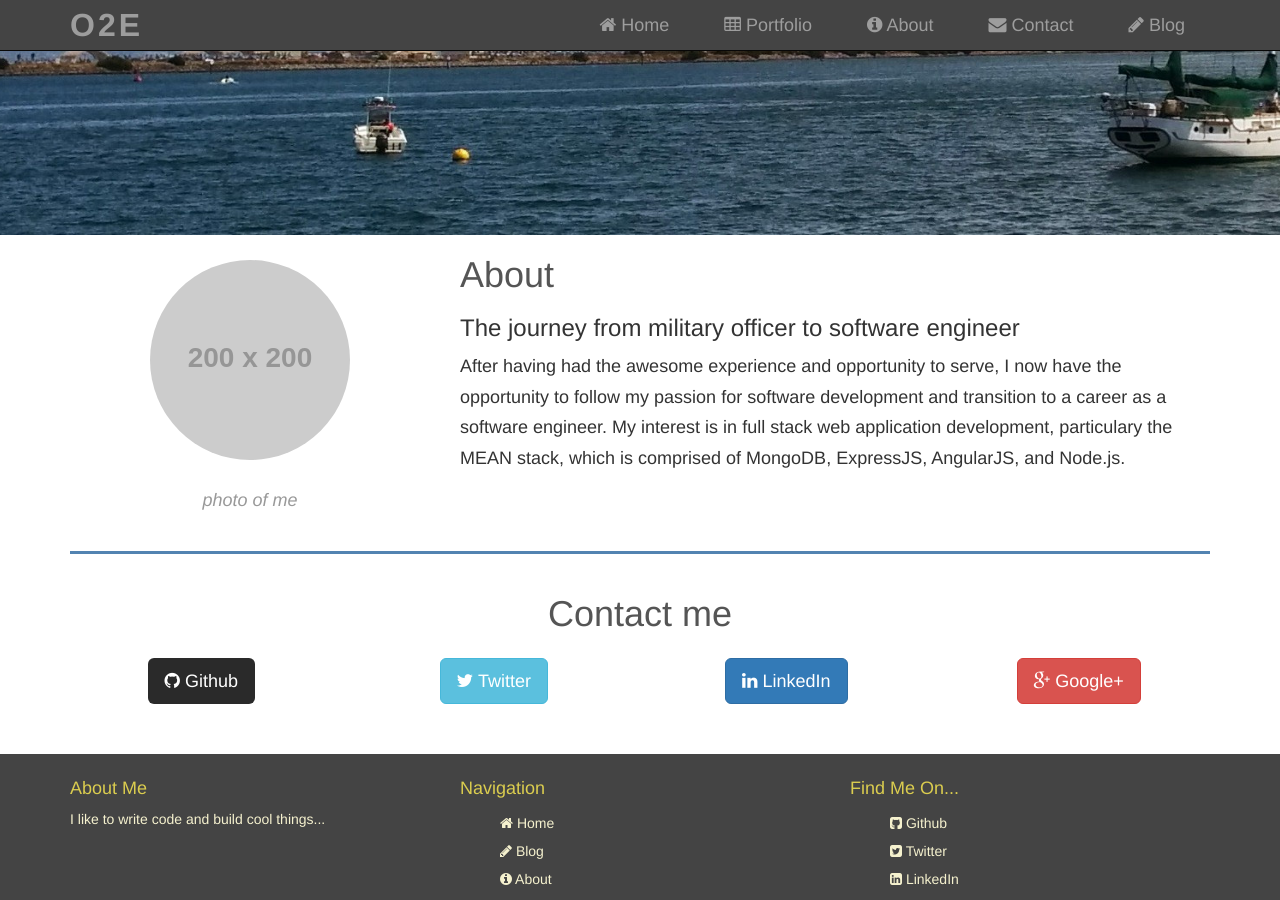
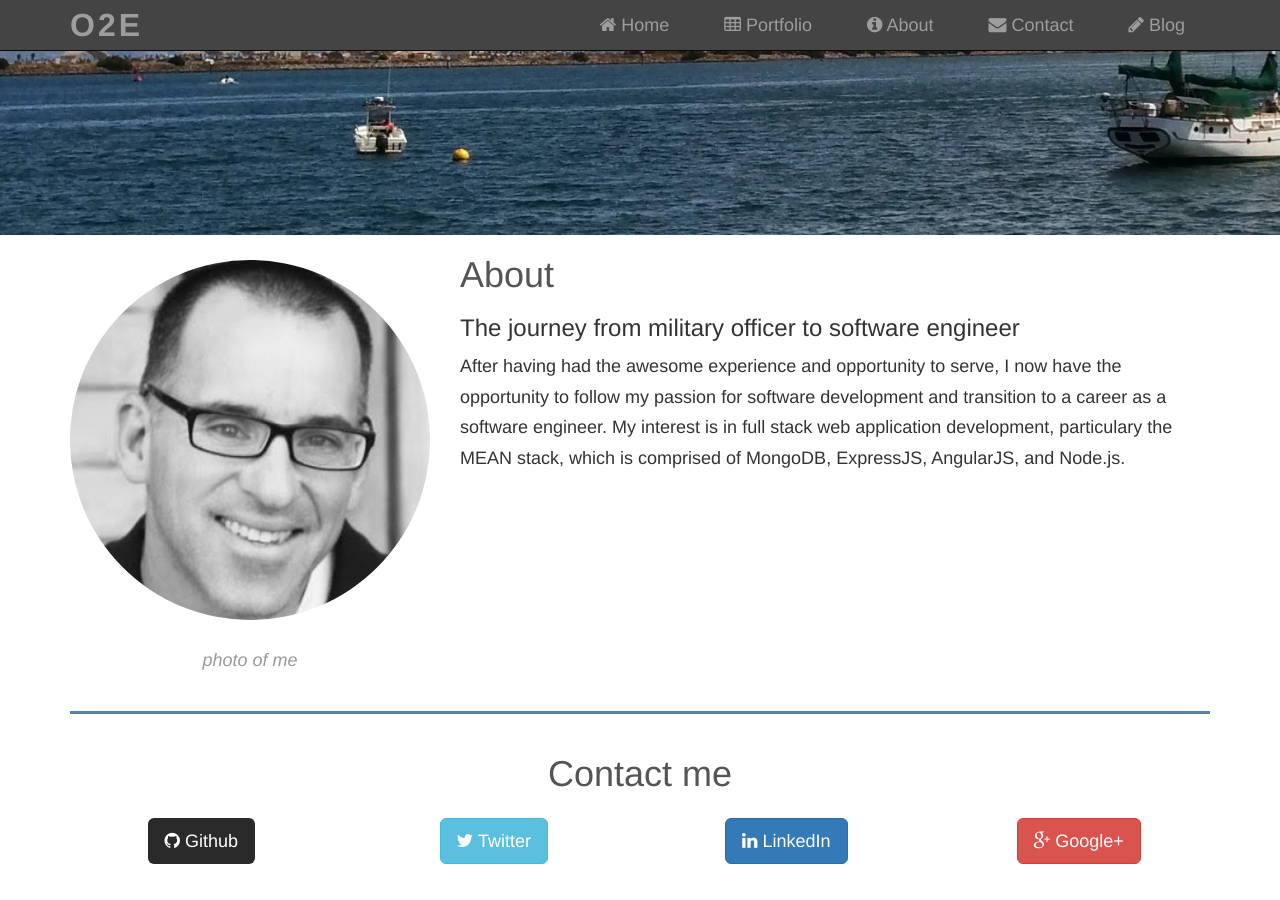
Before and after one commit to jasonsjones/jasonsjones.github.io, a Jekyll site: the page built from index.html, in a window 1280 px wide and 900 px high, scrolled down 3908 px. Built offline with Jekyll 4.4.1, drawn with Linux system fonts in a browser that asks for light colours.

Commit message:
Replace placeholder with actual profile pic

```diff
--- a/index.html
+++ b/index.html
@@ -156,7 +156,7 @@ layout: default
 <div class="container">
     <section class="about row" id="about">
         <div class="col-sm-4">
-            <img src="http://placehold.it/200x200" alt="" class="img-responsive img-circle">
+            <img src="assets/img/profile-pic.jpg" alt="" class="img-responsive img-circle">
             <p class="caption text-center">photo of me </p>
         </div>
         <div class="col-sm-8">
```
